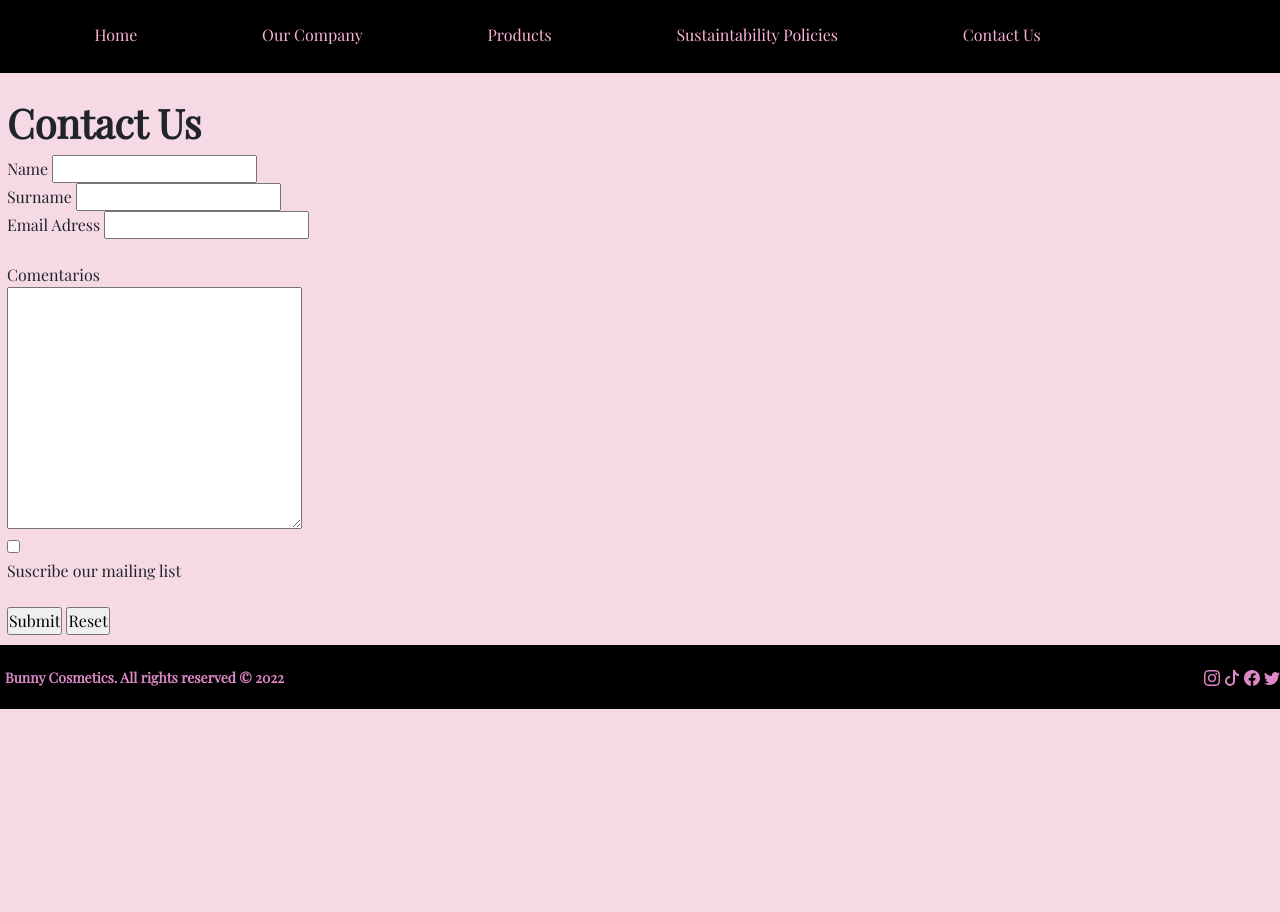
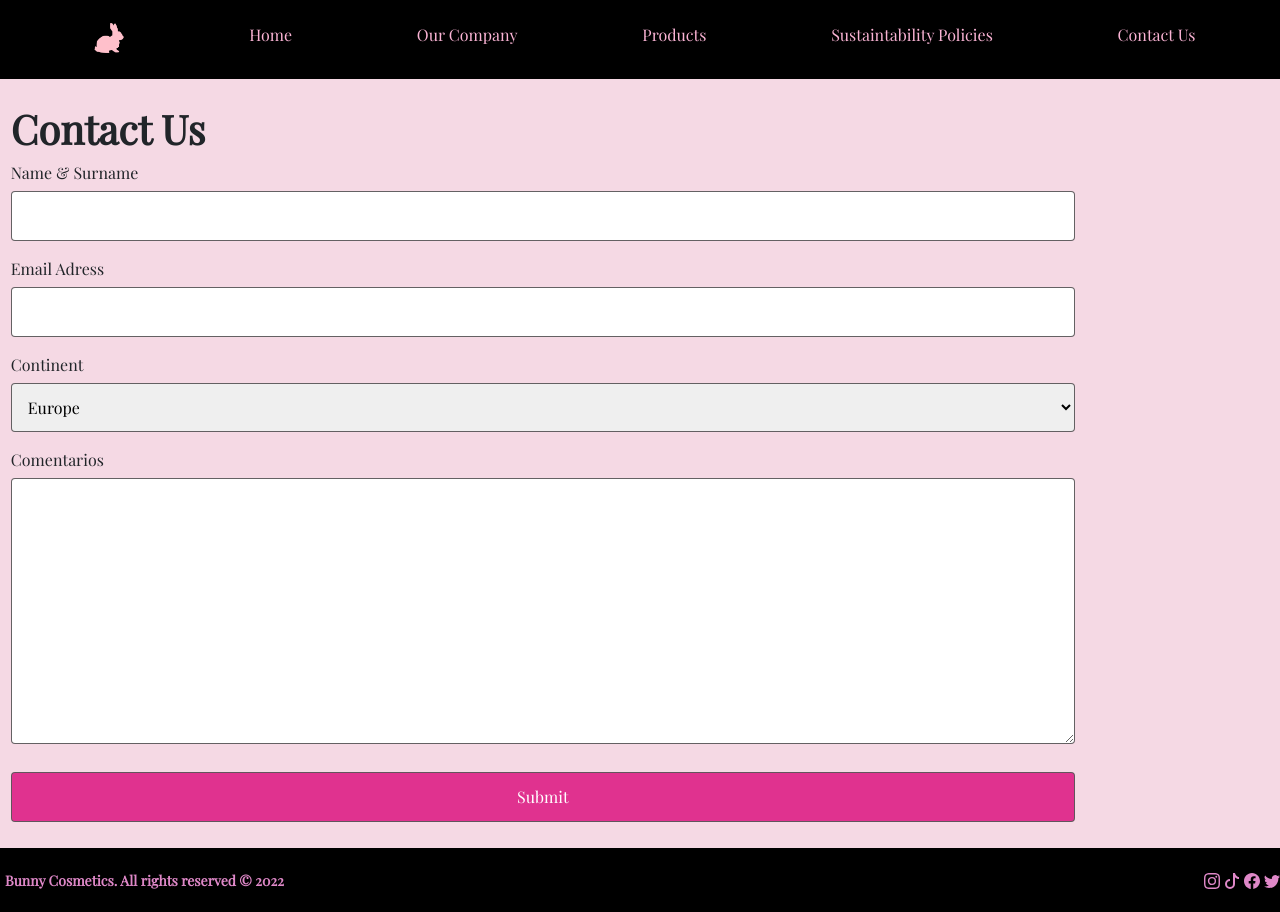
Before and after one commit to thamyletoile/bunnycosmetics, a website: page contact us.html in a window 1280 px wide. Shown: the part 184-1096 px from the top of the page. Before the commit the page ends 893 px from the top, so only its background shows below. Drawn offline with Linux system fonts and the light colour scheme; files that its build step writes are made by us from their sources.

Commit message:
Entrega Final Prueba

```diff
--- a/bsstyle.css
+++ b/bsstyle.css
@@ -29,7 +29,8 @@ body{width: 100%;
 /*ENCABEZADO*/
 
 header{
-    background-color: black;}
+    background-color: black;
+}
 
 .backgroundbanner{
     background-image:url(https://png.pngtree.com/thumb_back/fw800/back_our/20190628/ourmid/pngtree-black-luxury-perfume-background-banner-image_264575.jpg);
@@ -56,6 +57,8 @@ font-weight: bold;}
 .padding {
     padding-left: 1%;
     padding-right: 1%;}
+
+    .logito {width: 30px;}
 /*
 MENU*/
 .navbackground
@@ -175,11 +178,9 @@ align-items:flex-end}
 
     /*Segmento Beauty*/
     .paddingpics1
-{max-width: 33%;
-    display:inline-block;
-padding-top: 15px;
-padding-bottom: 15px;
-}
+    {max-width: 33%;
+        margin-top: 10px;
+        display: inline-block;}
 
 .paddingpics2
 {  max-width: 90%;
@@ -243,7 +244,7 @@ align-items:flex-end}
 /*Segmento Beauty*/
 .paddingpics1
 {max-width: 33%;
-margin-top: 20px;
+margin-top: 10px;
 display: inline-block;}
 
 .paddingpics2
@@ -305,8 +306,8 @@ footer
 
     /*Segmento Beauty*/
     .paddingpics1
-{max-width: 30%;
-margin-top: 20px;
+{max-width: 32%;
+margin-top: 10px;
 display: inline-block;}
 
 .paddingpics2
@@ -378,6 +379,9 @@ padding-right: 1%;}
 {display : flex;
 justify-content: flex-end;
 align-items:flex-end}
+
+.fontquote
+{font-size:smaller;}
 
 /*****
 -------VERSION TABLET-------
@@ -1004,3 +1008,18 @@ width: 50%;}
 
 .enddetails
 {padding-bottom: 30px;}
+
+input, select, textarea {
+    width: 100%;
+    padding: 12px;
+    border: 1px solid #5a5759ef;
+    border-radius: 4px;
+    box-sizing: border-box;
+    margin-top: 6px;
+    margin-bottom: 16px; }
+
+    input[type=submit] {
+        background-color: #e0328f;
+        color: white;
+        border-radius: 4px;
+        cursor: pointer;}
--- a/contact us.html
+++ b/contact us.html
@@ -29,6 +29,7 @@
     <header id="intro" class="padding backgroundbanner"> <!--primer segmento-->
 
 
+
         <h1 class="miley display-3">Bunny Cosmetics</h1>
         <h2 class="miley text-muted">Stay Glam with Us</h2></div>
 
@@ -44,21 +45,16 @@
         <!--MENU-->
 
 
-
-
-
-        <nav></nav>
-
+        <nav>
          <ul class="navbackground" >
-    <span><a class="menunounderline" href="index.html">Home</a></span>
+          <span><img src="img/logo.png" class="logito"></span>
+          <span><a class="menunounderline ontop" href="index.html">Home</a></span>
           <span><a class="menunounderline" href="our company.html">Our Company</a></span>
           <span><a class="menunounderline" href="products.htm">Products</a></span>
           <span><a class="menunounderline" href="sustaintability policies.html">Sustaintability Policies</a></span>
           <span><a class="menunounderline" href="contact us.html">Contact Us</a></span>
-
            </ul>
-
-
+      </nav>
 
 
 </header><!--fin del primer segmento-->
@@ -74,26 +70,24 @@
         <h1 class="textform marginform"><strong>Contact Us</strong></h1>
 
         <form class="marginform">
-            <label for="name">Name</label>
-            <input type="text" name="Name"/><br>
-
-                <label for="surname">Surname</label>
-                <input type="text" name="Surname"/> <br>
+            <label for="name">Name & Surname</label>
+            <input type="text" name="Name"/>
 
                 <label for="email">Email Adress</label>
-                <input type="email" name="email"/> <br><br>
+                <input type="email" name="email"/>
+
+                <label for="country">Continent</label>
+    <select id="country" name="country">
+      <option value="australia">Europe</option>
+      <option value="canada">America</option>
+      <option value="usa">Asia</option>
+    </select>
 
 
                     <label for="Comentarios">Comentarios</label><br>
-                    <textarea name="Comentarios" cols="30" rows="10"></textarea> <br>
-
-                    <input type="checkbox" name="Yes" value="1" class="textform2">
-                    <div class="textform2">Suscribe our mailing list</div><br>
-
+                    <textarea name="Comentarios" cols="30" rows="10"></textarea>
 
                     <input type="submit" value="Submit">
-                    <input type="reset" value="Reset">
-
                     </form>
 
 </section>
```
Also changed, not shown: index.html (+7 -8 lines), our company.html (+5 -4 lines), products.htm (+4 -4 lines), sustaintability policies.html (+3 -1 lines), img/logo.png (added). Lines whose indentation alone changed are shown as unchanged.
